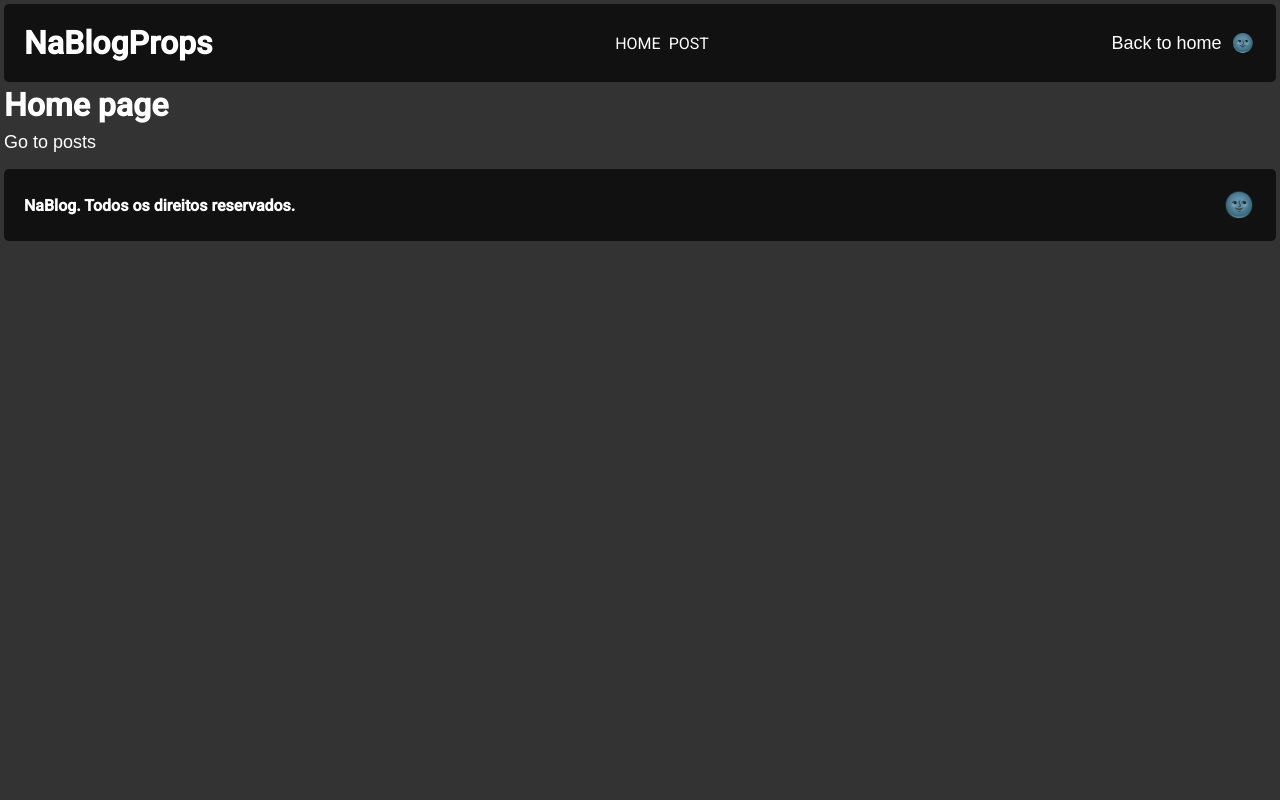
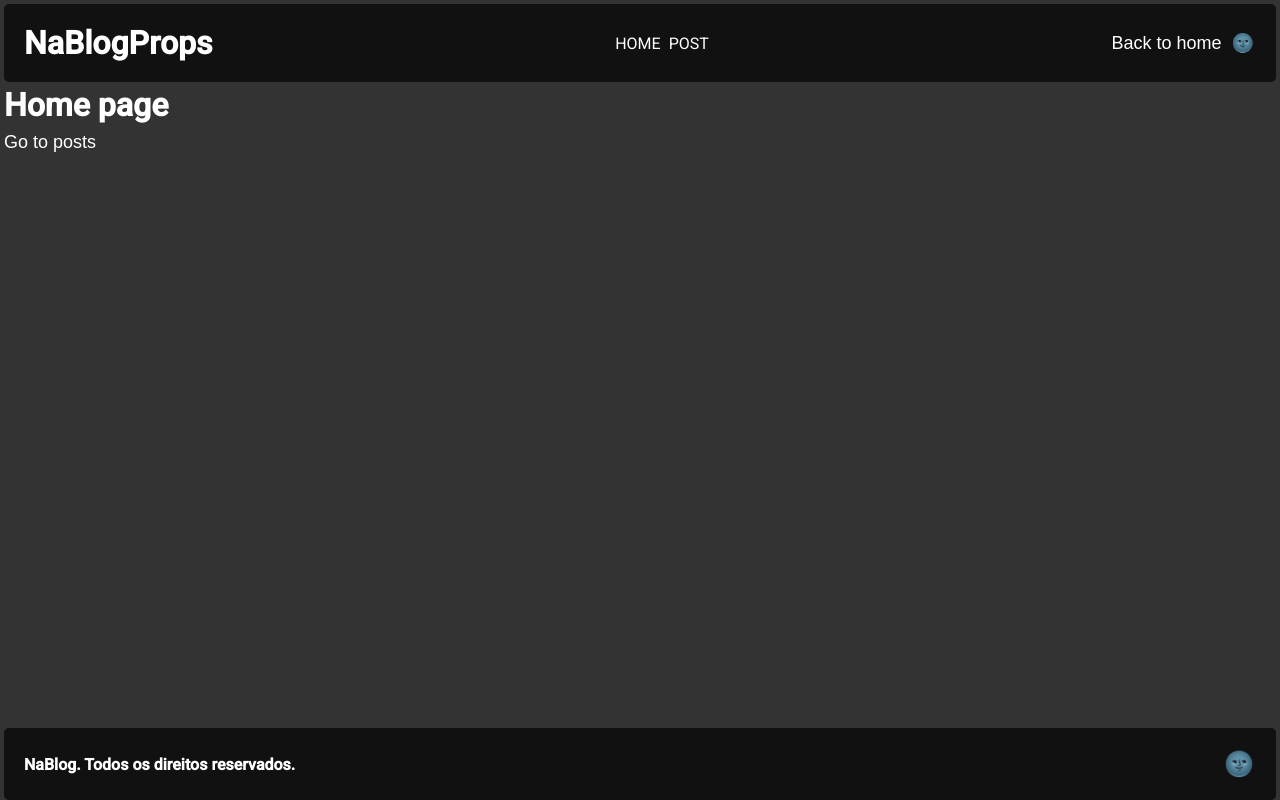
Before and after one commit to nivaldoandrade/nablog-react-class-component, a React app: page / in a window 1280 px wide. Built offline with nearby package versions, Linux system fonts and the light colour scheme.

Commit message:
style: add styles to the Footer component is at the bottom of the page

```diff
--- a/src/components/Footer/styles.js
+++ b/src/components/Footer/styles.js
@@ -8,6 +8,9 @@ export const Container = styled.footer`
 	padding: 20px;
 	border-radius: 5px;
 	background-color: ${({ theme }) => theme.footerBackgroundColor};
+	width: calc(100% - 8px);
+	position: fixed;
+	bottom: 0;
 `;
 
 export const Info = styled.strong`
```
